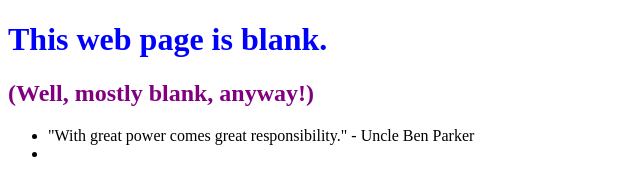
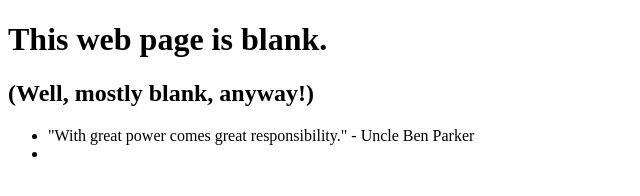
Before and after one commit to sapgit123/0main_openSAP_repo, a plain HTML site: page index.html in a window 1280 px wide. Shown: the whole page, without its empty margins (0-640 px from the left). Drawn offline with Linux system fonts and the light colour scheme.

Commit message:
remove styles from both headers

```diff
--- a/index.html
+++ b/index.html
@@ -6,8 +6,8 @@
 		<LINK href="styles.css" rel="stylesheet" type="text/css">
 	</head>
 <body>
-	<h1 style = "color: Blue"> This web page is blank.</h1>
-	<h2 style = "color: Purple">(Well, mostly blank, anyway!)</h2>
+	<h1>This web page is blank.</h1>
+	<h2>(Well, mostly blank, anyway!)</h2>
 	<ul>
 		<li>"With great power comes great responsibility." - Uncle Ben Parker</li>
 		<li></li>
```
